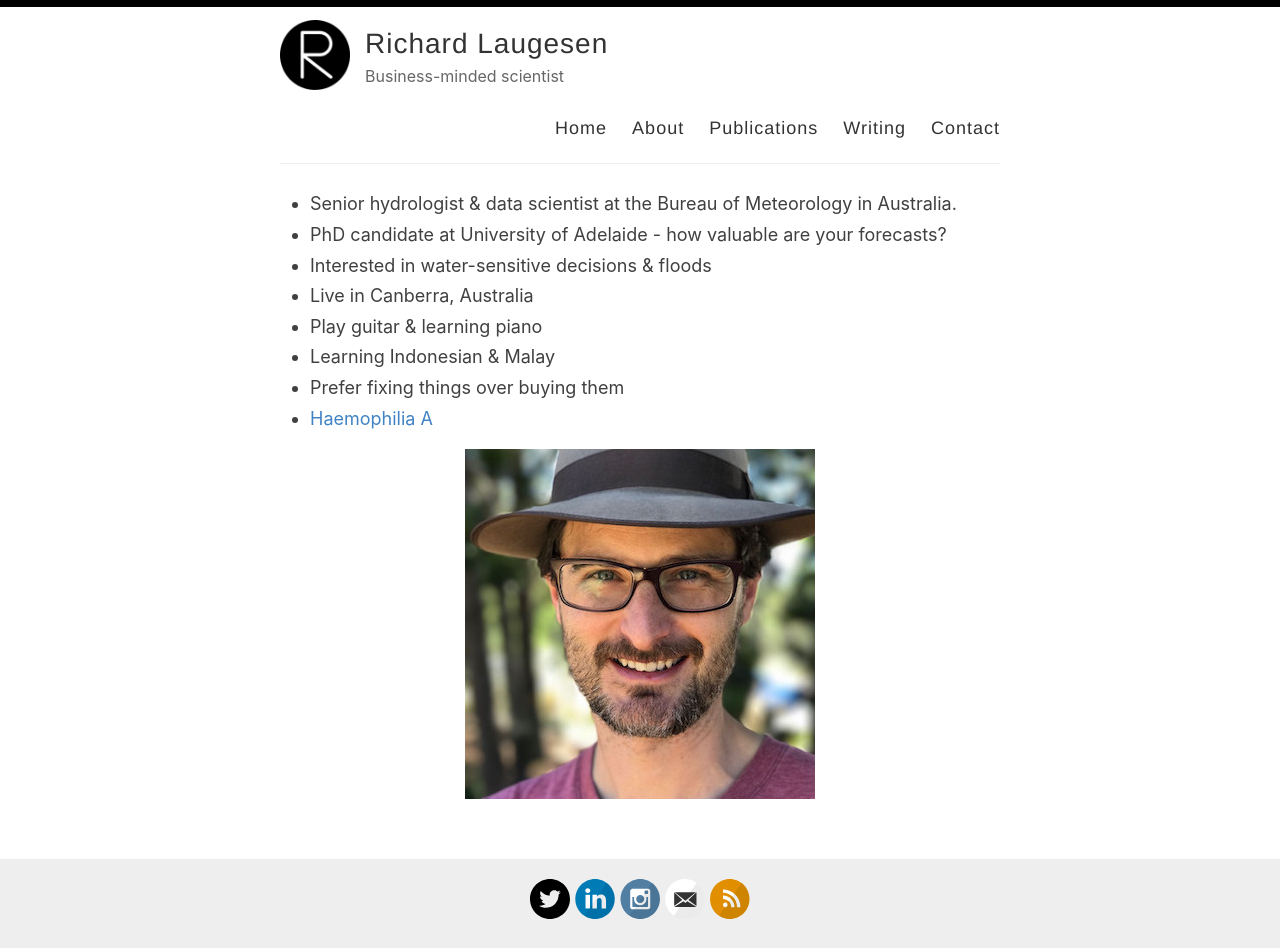
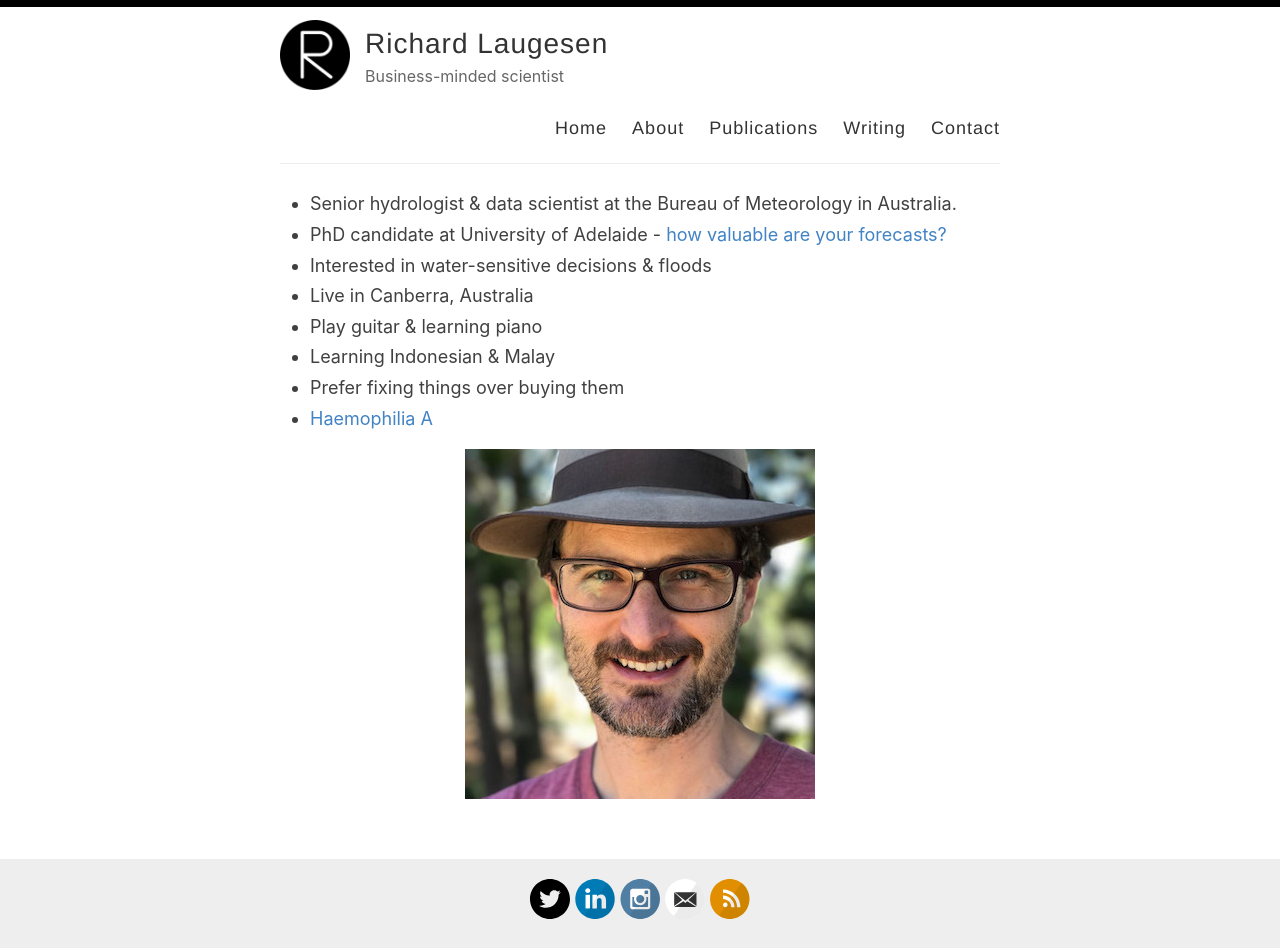
Before and after one commit to richardlaugesen/richardlaugesen.github.io, a Jekyll site: the page built from _pages/about.md, in a window 1280 px wide. Built offline with Jekyll 4.4.1, drawn with Linux system fonts in a browser that asks for light colours; part of the change alters nothing that is shown.

```diff
--- a/_pages/about.md
+++ b/_pages/about.md
@@ -6,7 +6,7 @@ image: /images/richard-small.jpg
 ---
 
 - Senior hydrologist & data scientist at the Bureau of Meteorology in Australia.
-- PhD candidate at University of Adelaide - how valuable are your forecasts?
+- PhD candidate at University of Adelaide - [how valuable are your forecasts?](/publications/)
 - Interested in water-sensitive decisions & floods
 - Live in Canberra, Australia
 - Play guitar & learning piano
```
